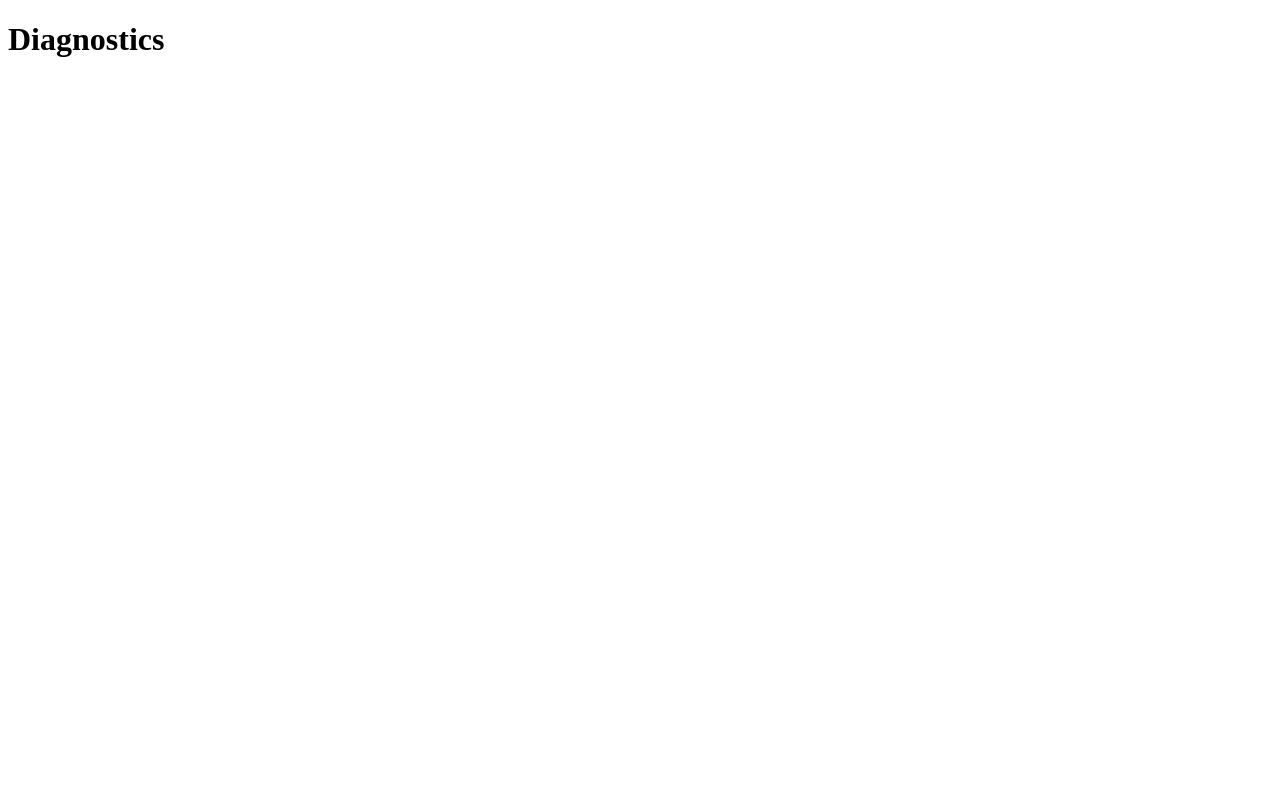
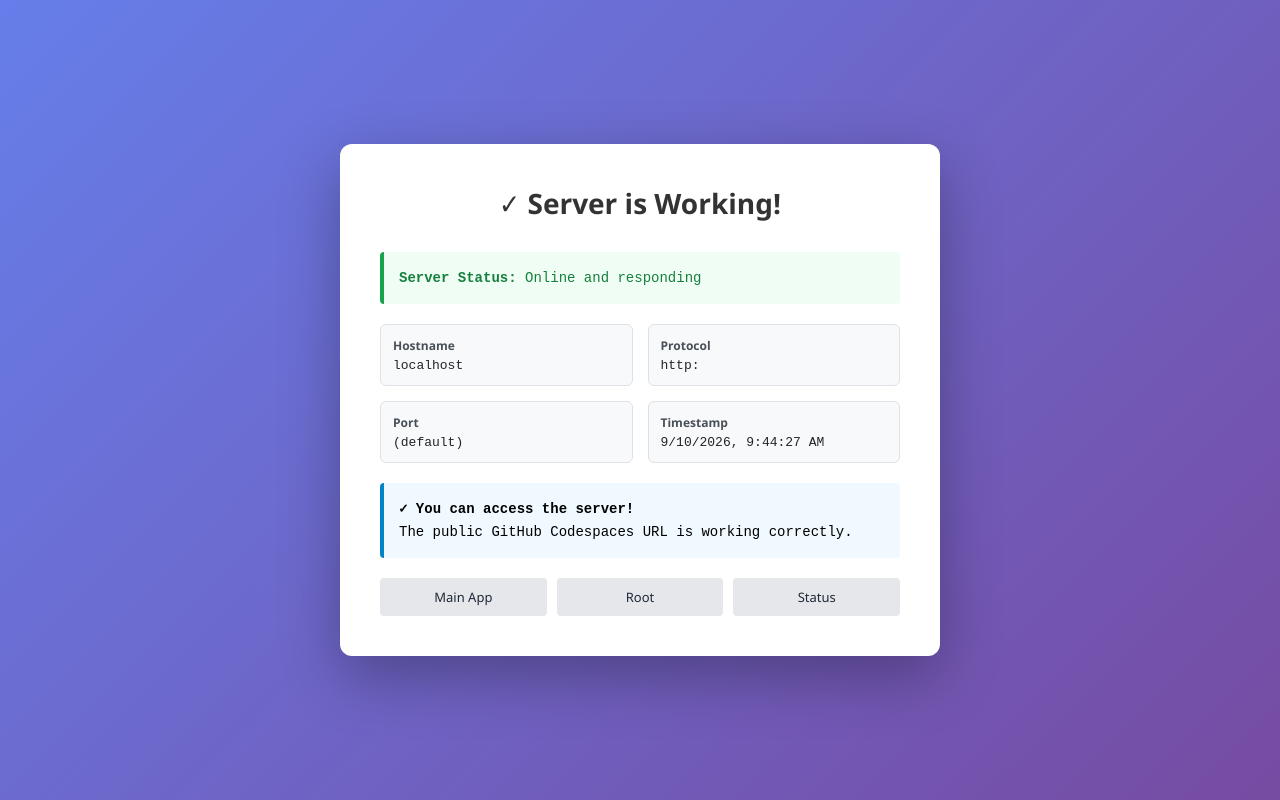
Before and after one commit to mhskibiliuser/Html-Viewer, a website: page diagnostics.html in a window 1280 px wide. Drawn offline with Linux system fonts and the light colour scheme.

Commit message:
Enhance diagnostics page with styles and scripts
Added styling and server diagnostics to HTML viewer.

```diff
--- a/diagnostics.html
+++ b/diagnostics.html
@@ -1,2 +1,148 @@
-<!doctype html>
-<html><head><meta charset="utf-8"><title>Diagnostics</title></head><body><h1>Diagnostics</h1></body></html>
+<!DOCTYPE html>
+<html>
+<head>
+    <title>HTML Viewer - Diagnostics</title>
+    <style>
+        * { margin: 0; padding: 0; box-sizing: border-box; }
+        body {
+            font-family: 'Segoe UI', Tahoma, Geneva, Verdana, sans-serif;
+            background: linear-gradient(135deg, #667eea 0%, #764ba2 100%);
+            min-height: 100vh;
+            display: flex;
+            align-items: center;
+            justify-content: center;
+            padding: 20px;
+        }
+        .container {
+            background: white;
+            border-radius: 12px;
+            box-shadow: 0 20px 60px rgba(0,0,0,0.3);
+            max-width: 600px;
+            width: 100%;
+            padding: 40px;
+        }
+        h1 { color: #333; margin-bottom: 30px; text-align: center; font-size: 28px; }
+        .status {
+            background: #f0f9ff;
+            border-left: 4px solid #0284c7;
+            padding: 15px;
+            margin: 20px 0;
+            border-radius: 4px;
+            font-family: monospace;
+            font-size: 14px;
+            line-height: 1.6;
+        }
+        .status.success {
+            background: #f0fdf4;
+            border-left-color: #16a34a;
+            color: #15803d;
+        }
+        .status.error {
+            background: #fef2f2;
+            border-left-color: #dc2626;
+            color: #991b1b;
+        }
+        .info-grid {
+            display: grid;
+            grid-template-columns: 1fr 1fr;
+            gap: 15px;
+            margin: 20px 0;
+        }
+        .info-item {
+            background: #f8f9fa;
+            padding: 12px;
+            border-radius: 6px;
+            border: 1px solid #dee2e6;
+        }
+        .info-label { font-weight: bold; color: #495057; font-size: 12px; }
+        .info-value { color: #212529; margin-top: 4px; font-family: monospace; word-break: break-all; }
+        .button {
+            background: #0284c7;
+            color: white;
+            border: none;
+            padding: 12px 24px;
+            border-radius: 6px;
+            font-size: 14px;
+            font-weight: 600;
+            cursor: pointer;
+            margin-top: 20px;
+            width: 100%;
+            transition: background 0.3s;
+        }
+        .button:hover { background: #0369a1; }
+        .nav-links {
+            margin-top: 20px;
+            display: flex;
+            gap: 10px;
+            flex-wrap: wrap;
+        }
+        .nav-links a {
+            flex: 1;
+            min-width: 140px;
+            padding: 10px;
+            background: #e5e7eb;
+            color: #1f2937;
+            text-decoration: none;
+            border-radius: 4px;
+            text-align: center;
+            font-size: 13px;
+            font-weight: 500;
+            transition: background 0.3s;
+        }
+        .nav-links a:hover { background: #d1d5db; }
+    </style>
+</head>
+<body>
+    <div class="container">
+        <h1>✓ Server is Working!</h1>
+
+        <div class="status success">
+            <strong>Server Status:</strong> Online and responding
+        </div>
+
+        <div class="info-grid">
+            <div class="info-item">
+                <div class="info-label">Hostname</div>
+                <div class="info-value" id="hostname">-</div>
+            </div>
+            <div class="info-item">
+                <div class="info-label">Protocol</div>
+                <div class="info-value" id="protocol">-</div>
+            </div>
+            <div class="info-item">
+                <div class="info-label">Port</div>
+                <div class="info-value" id="port">-</div>
+            </div>
+            <div class="info-item">
+                <div class="info-label">Timestamp</div>
+                <div class="info-value" id="timestamp">-</div>
+            </div>
+        </div>
+
+        <div class="status">
+            <strong>✓ You can access the server!</strong><br>
+            The public GitHub Codespaces URL is working correctly.
+        </div>
+
+        <div class="nav-links">
+            <a href="index.html">Main App</a>
+            <a href="/">Root</a>
+            <a href="/status.html">Status</a>
+        </div>
+    </div>
+
+    <script>
+        document.getElementById('hostname').textContent = window.location.hostname;
+        document.getElementById('protocol').textContent = window.location.protocol;
+        document.getElementById('port').textContent = window.location.port || '(default)';
+        document.getElementById('timestamp').textContent = new Date().toLocaleString();
+
+        // Test API endpoints
+        console.log('Testing server diagnostics...');
+        console.log('Protocol:', window.location.protocol);
+        console.log('Hostname:', window.location.hostname);
+        console.log('Port:', window.location.port);
+        console.log('Full URL:', window.location.href);
+    </script>
+</body>
+</html>
```
